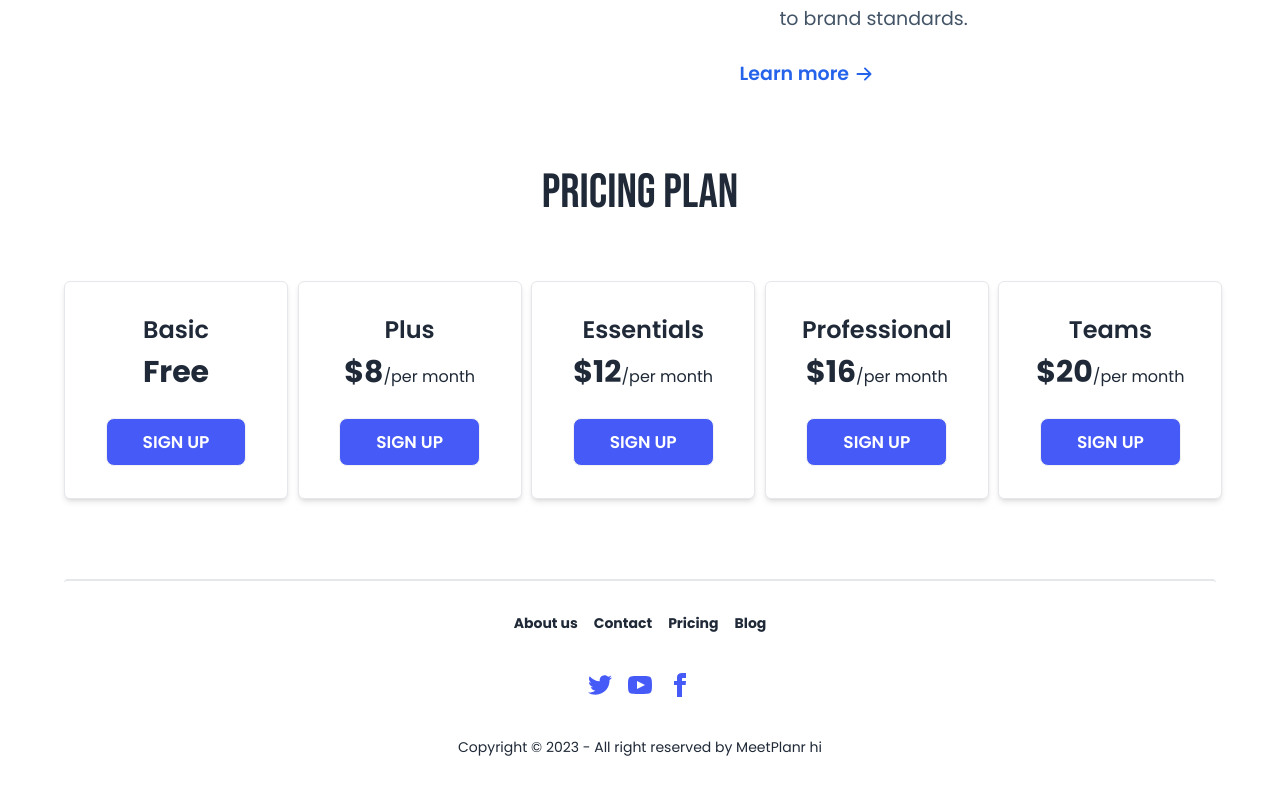
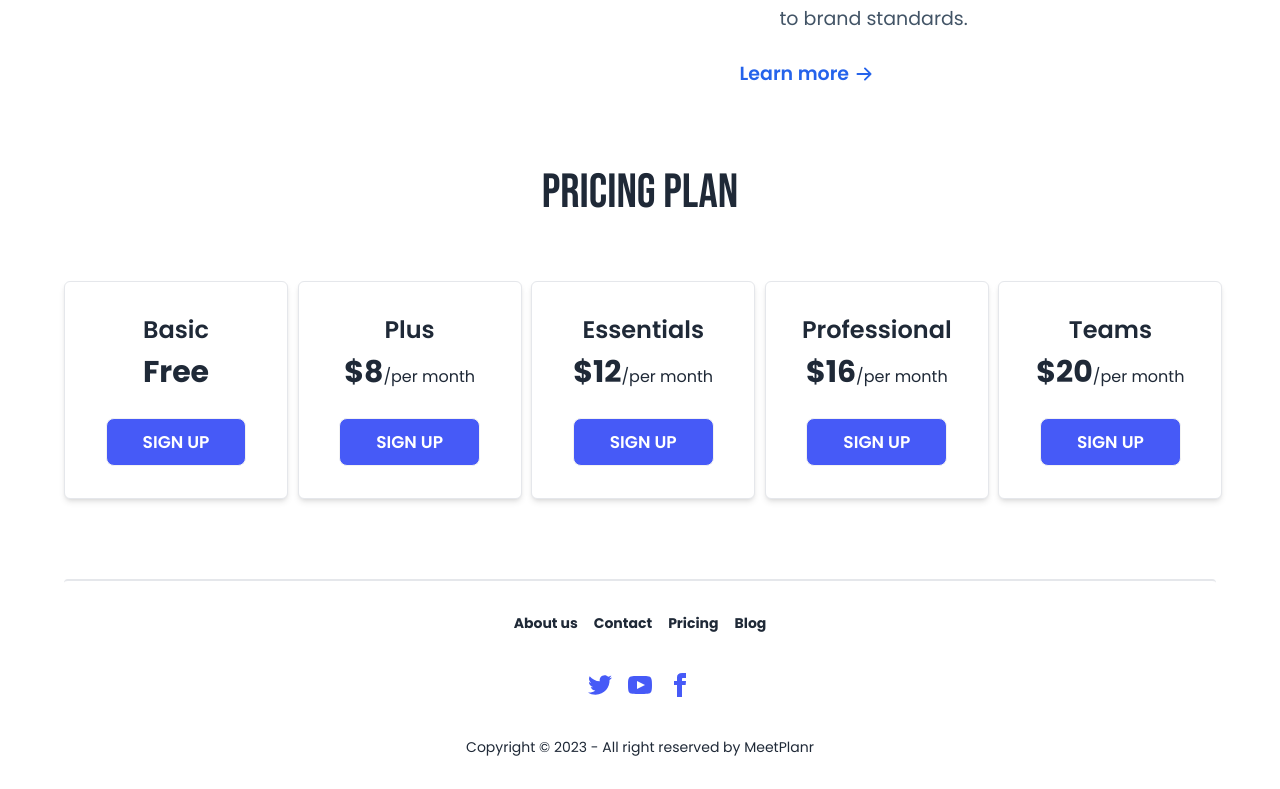
Before and after one commit to gsjoy24/MeetPlanr, a Next.js app: page / in a window 1280 px wide. Shown: the part 3006-3795 px from the top of the page. Built offline with nearby package versions, Linux system fonts and the light colour scheme.

Commit message:
code update

```diff
--- a/src/shereComoponets/Footer.jsx
+++ b/src/shereComoponets/Footer.jsx
@@ -21,7 +21,7 @@
     </div>
   </div>
   <div>
-    <p>Copyright © 2023 - All right reserved by MeetPlanr hi</p>
+    <p>Copyright © 2023 - All right reserved by MeetPlanr</p>
   </div>
 </footer>
         </Container>
```
